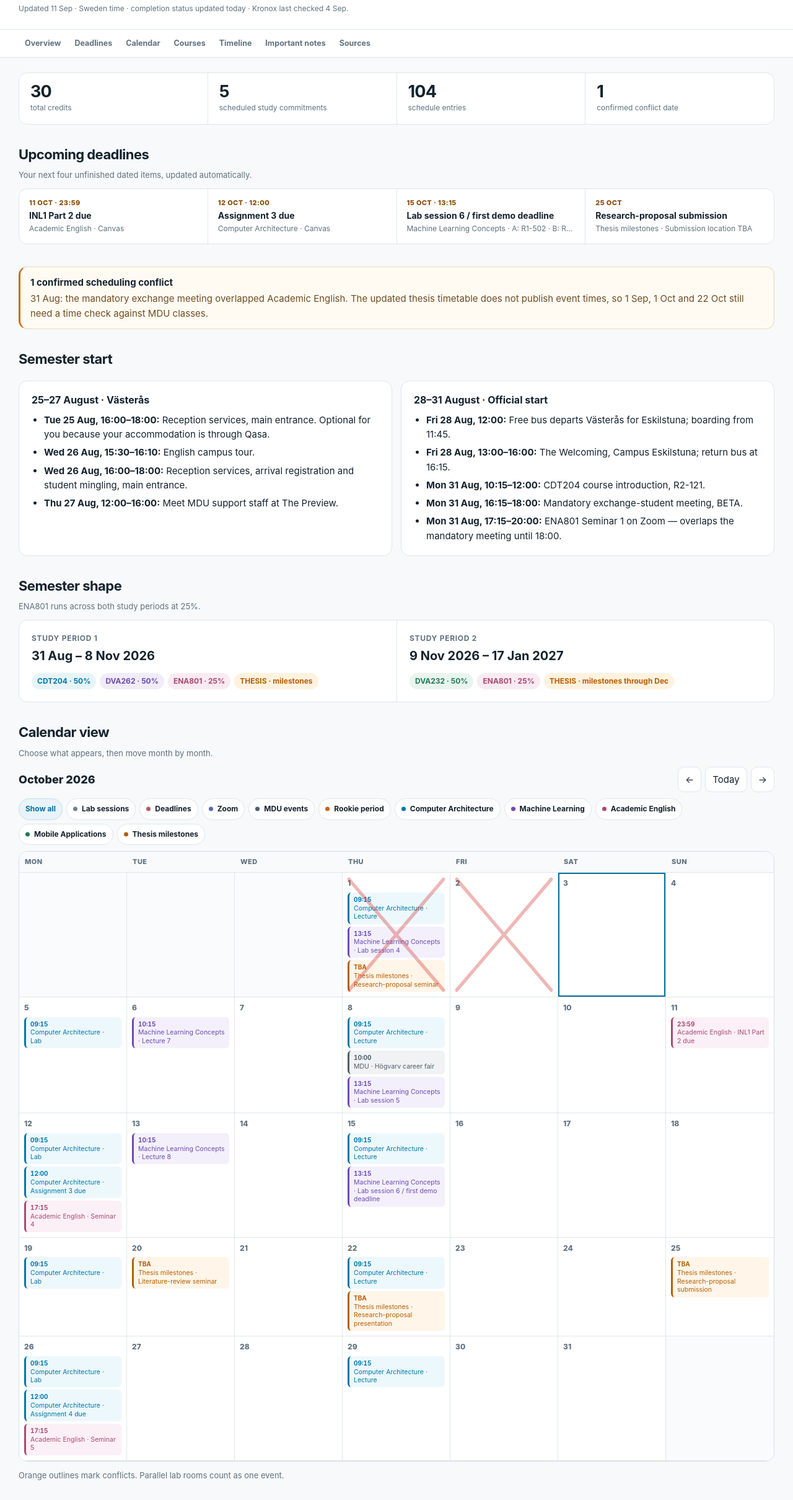
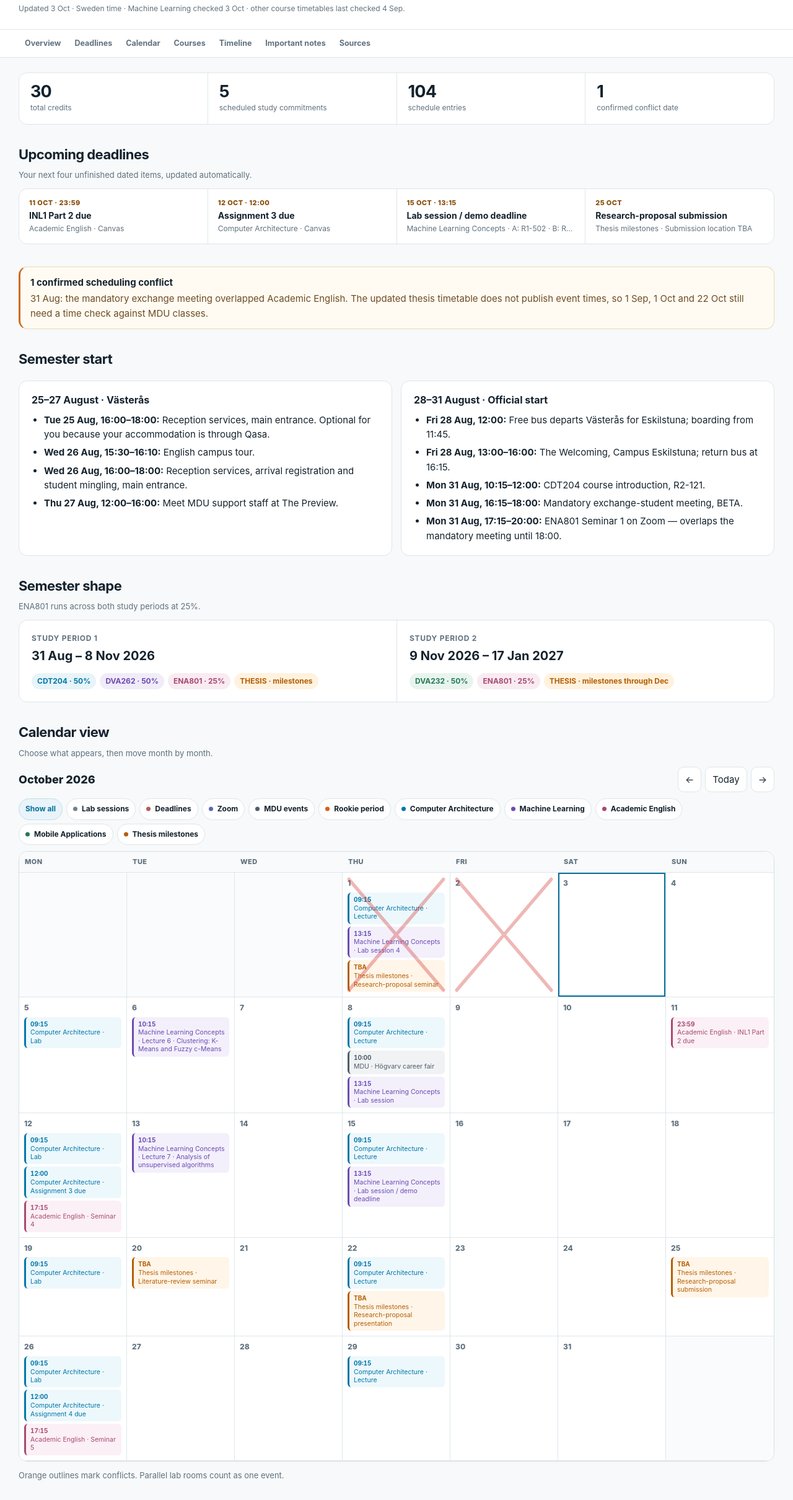
Before and after one commit to eedvardss/edvards.lv, a website: page mdu/index.html in a window 1280 px wide. Shown: the part 140-2560 px from the top of the page at 62% size. Drawn offline with Linux system fonts and the light colour scheme.

Commit message:
Align remaining DVA262 teaching with Canvas topics

```diff
--- a/mdu/index.html
+++ b/mdu/index.html
@@ -294,7 +294,7 @@
       <p class="eyebrow">MDU · Autumn 2026</p>
       <h1>Semester schedule</h1>
       <p class="lede">Courses, thesis, welcome activities and the Rookie period.</p>
-      <p class="checked">Updated 11 Sep · Sweden time · completion status updated today · Kronox last checked 4 Sep.</p>
+      <p class="checked">Updated 3 Oct · Sweden time · Machine Learning checked 3 Oct · other course timetables last checked 4 Sep.</p>
     </div>
   </header>
 
@@ -483,6 +483,7 @@
               <div class="fact"><small>First exam</small><strong>Thu 5 Nov, 14:30</strong></div>
               <div class="fact"><small>Coordinator / teacher</small><strong>Mobyen Uddin Ahmed</strong></div>
             </div>
+            <p class="note"><strong>Remaining teaching as of 3 Oct:</strong> L6 on 6 Oct and L7 on 13 Oct, both 10:15–12:00; two lab sessions on 8 and 15 Oct, both 13:15–17:00. Regular teaching ends on 15 Oct. Later entries are written exams and optional lab reassessments.</p>
             <table class="assessment">
               <thead><tr><th>Code</th><th>Assessment</th><th>Credits / grade</th><th>Published timing</th></tr></thead>
               <tbody>
@@ -491,7 +492,7 @@
                 <tr><td>LAB3</td><td>Logistic Regression</td><td>1 cr · G/U</td><td rowspan="3">All five demos remain officially available through 15 Oct. Upload only after instructor approval.</td></tr>
                 <tr><td>LAB4</td><td>Linear Regression</td><td>1 cr · G/U</td></tr>
                 <tr><td>LAB5</td><td>Clustering</td><td>1 cr · G/U</td></tr>
-                <tr><td>LAB demos</td><td>Additional examination windows</td><td>By arrangement</td><td>12 Nov 2026 and 14 Jan 2027, 13:15–17:00</td></tr>
+                <tr><td>LAB demos</td><td>Optional lab reassessments</td><td>By arrangement, if needed</td><td>12 Nov 2026 and 14 Jan 2027, 13:15–17:00</td></tr>
                 <tr><td>TEN1</td><td>Written examination</td><td>2.5 cr · U/3/4/5</td><td><strong>5 Nov, 14:30–17:30</strong> · later sittings 4 Dec 2026 and 27 Aug 2027</td></tr>
               </tbody>
             </table>
@@ -686,6 +687,7 @@
       <summary><h2 id="sources-heading">Official sources</h2></summary>
       <p class="note">Official course pages, schedules and semester information.</p>
       <ul>
+        <li>DVA262 review, 3 Oct 2026: remaining lecture topic numbers and titles follow your Canvas reading-list screenshot and correction. Dates, times and rooms were checked in Kronox. Kronox calls the 6 and 13 Oct bookings Lecture 7 and Lecture 8; these correspond to the remaining Canvas topics L6 and L7. Lab booking numbers are separate from the five LAB1–LAB5 assignments.</li>
         <li><a href="https://webbschema.mdu.se/setup/jsp/Schema.jsp?startDatum=idag&amp;intervallTyp=a&amp;intervallAntal=1&amp;sprak=SV&amp;sokMedAND=true&amp;forklaringar=true&amp;resurser=k.CDT204-10021H26-">CDT204 Kronox schedule</a></li>
         <li><a href="https://webbschema.mdu.se/setup/jsp/Schema.jsp?startDatum=idag&amp;intervallTyp=a&amp;intervallAntal=1&amp;sprak=SV&amp;sokMedAND=true&amp;forklaringar=true&amp;resurser=k.DVA262-10094H26-">DVA262 Kronox schedule</a></li>
         <li><a href="https://webbschema.mdu.se/setup/jsp/Schema.jsp?startDatum=idag&amp;intervallTyp=a&amp;intervallAntal=1&amp;sprak=SV&amp;sokMedAND=true&amp;forklaringar=true&amp;resurser=k.ENA801-10138H26-">ENA801 Kronox schedule</a></li>
@@ -704,7 +706,7 @@
     </details>
   </main>
 
-  <footer class="shell">Updated 11 September 2026 · Completion status and personal DVA262 demo target updated · Kronox last checked 4 September · Recheck before assessments.</footer>
+  <footer class="shell">Updated 3 October 2026 · DVA262 teaching dates checked in Kronox 3 October; lecture topics matched to Canvas screenshot · Other course timetables last checked 4 September · Completion status as of 11 September · Recheck before assessments.</footer>
 
   <script>
     const events = [
@@ -737,16 +739,16 @@
       ["2026-10-01","09:15","12:00","CDT204","Lecture","Lambda","Afshin Ameri",false],
       ["2026-10-01","13:15","17:00","DVA262","Lab session 4","A: R1-502 · B: R1-506 · C: R2-502","Choose assigned group · Mobyen Ahmed",false],
       ["2026-10-05","09:15","12:00","CDT204","Lab","U2-039 / R2-502","Parallel rooms",false],
-      ["2026-10-06","10:15","12:00","DVA262","Lecture 7","R2-205","Mobyen Ahmed",false],
+      ["2026-10-06","10:15","12:00","DVA262","Lecture 6 · Clustering: K-Means and Fuzzy c-Means","R2-205","Canvas topic L6 · Kronox booking Lecture 7 · Mobyen Ahmed",false],
       ["2026-10-08","09:15","12:00","CDT204","Lecture","Kappa","Afshin Ameri",false],
-      ["2026-10-08","13:15","17:00","DVA262","Lab session 5","A: R1-502 · B: R1-506 · C: R2-502","Choose assigned group · Mobyen Ahmed",false],
+      ["2026-10-08","13:15","17:00","DVA262","Lab session","A: R1-502 · B: R1-506 · C: R2-502","One of two remaining regular lab sessions · choose assigned group · Mobyen Ahmed",false],
       ["2026-10-11","23:59","","ENA801","INL1 Part 2 due","Canvas","Credible-sources screen recording",true],
       ["2026-10-12","09:15","12:00","CDT204","Lab","R2-506 / R2-502","Parallel rooms",false],
       ["2026-10-12","12:00","","CDT204","Assignment 3 due","Canvas","Pipelining with MIPS",true],
       ["2026-10-12","17:15","20:00","ENA801","Seminar 4","Zoom","Maria Damkjaer",false],
-      ["2026-10-13","10:15","12:00","DVA262","Lecture 8","R2-205","Mobyen Ahmed",false],
+      ["2026-10-13","10:15","12:00","DVA262","Lecture 7 · Analysis of unsupervised algorithms","R2-205","Canvas topic L7 · Kronox booking Lecture 8 · Mobyen Ahmed",false],
       ["2026-10-15","09:15","12:00","CDT204","Lecture","Lambda","Afshin Ameri",false],
-      ["2026-10-15","13:15","17:00","DVA262","Lab session 6 / first demo deadline","A: R1-502 · B: R1-506 · C: R2-502","Demonstrate during 10 Sep–15 Oct labs or by today",true],
+      ["2026-10-15","13:15","17:00","DVA262","Lab session / demo deadline","A: R1-502 · B: R1-506 · C: R2-502","Final regular lab session · demonstrate during 10 Sep–15 Oct labs or by today",true],
       ["2026-10-19","09:15","12:00","CDT204","Lab","U2-039 / R2-502","Parallel rooms",false],
       ["2026-10-22","09:15","12:00","CDT204","Lecture","Lambda","Afshin Ameri",false],
       ["2026-10-26","09:15","12:00","CDT204","Lab","U2-039 / U2-006","Parallel rooms",false],
@@ -760,7 +762,7 @@
       ["2026-11-09","13:15","15:00","DVA232","Course introduction","Lambda","Afshin Ameri (aai04)",false],
       ["2026-11-09","17:15","20:00","ENA801","Seminar 6","Zoom","Maria Damkjaer",false],
       ["2026-11-11","10:15","12:00","DVA232","Lecture","Lambda","Afshin Ameri",false],
-      ["2026-11-12","13:15","17:00","DVA262","Lab-demonstration window","By arrangement","Contact instructor by 5 Nov; exact time and place by arrangement",true],
+      ["2026-11-12","13:15","17:00","DVA262","Optional lab reassessment","By arrangement","Only if needed · contact instructor by 5 Nov; exact time and place by arrangement",true],
       ["2026-11-16","13:15","15:00","DVA232","Lecture","Lambda","Afshin Ameri",false],
       ["2026-11-18","10:15","12:00","DVA232","Lab","U2-036 / U2-003","Parallel rooms · Philip Rautell Lindstedt / Leo Hatvani",false],
       ["2026-11-18","23:59","","ENA801","INL1 Part 3 peer feedback due","Canvas","Feedback and feedforward",true],
@@ -779,7 +781,7 @@
       ["2027-01-07","23:59","","ENA801","INL1 Part 4 final essay due","Canvas","All earlier INL1 parts must be complete",true],
       ["2027-01-13","09:15","12:00","DVA232","Project presentation (PRO1)","My","Scheduled assessment",true],
       ["2027-01-13","14:30","17:30","ENA801","TEN1 Inspera examination","Västerås · room TBD","Bring ID and prepared laptop · connect to Eduroam",true],
-      ["2027-01-14","13:15","17:00","DVA262","Lab-demonstration window","By arrangement","Contact instructor by 7 Jan; exact time and place by arrangement",true]
+      ["2027-01-14","13:15","17:00","DVA262","Optional lab reassessment","By arrangement","Only if needed · contact instructor by 7 Jan; exact time and place by arrangement",true]
     ];
 
     const thesisEvents = [
```
